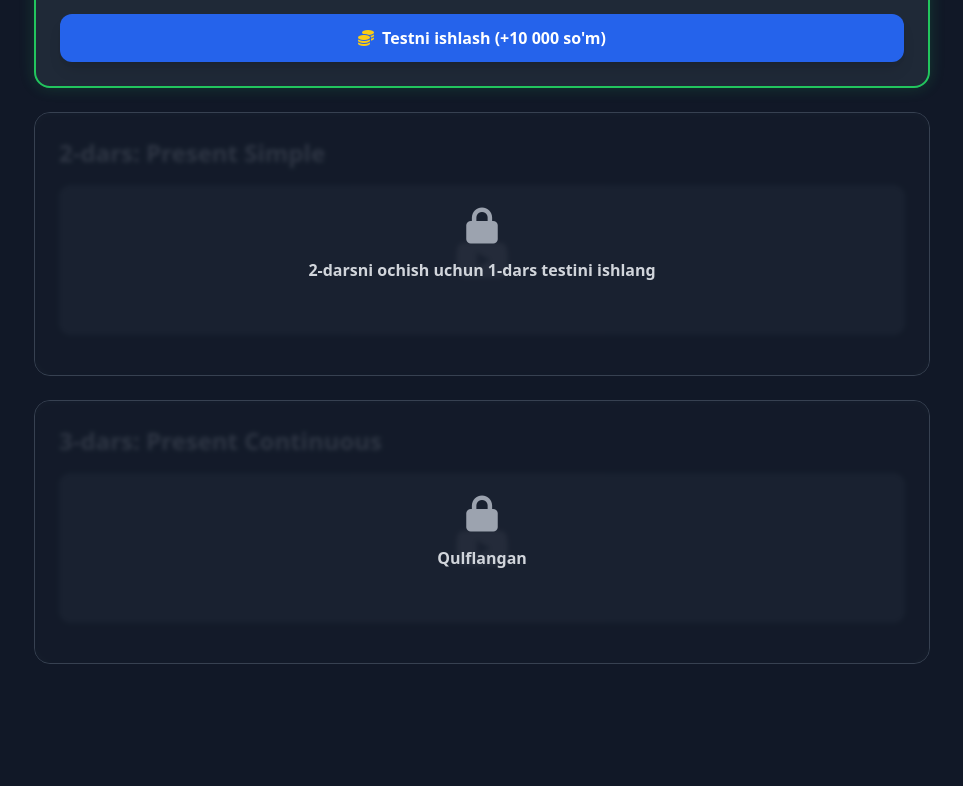
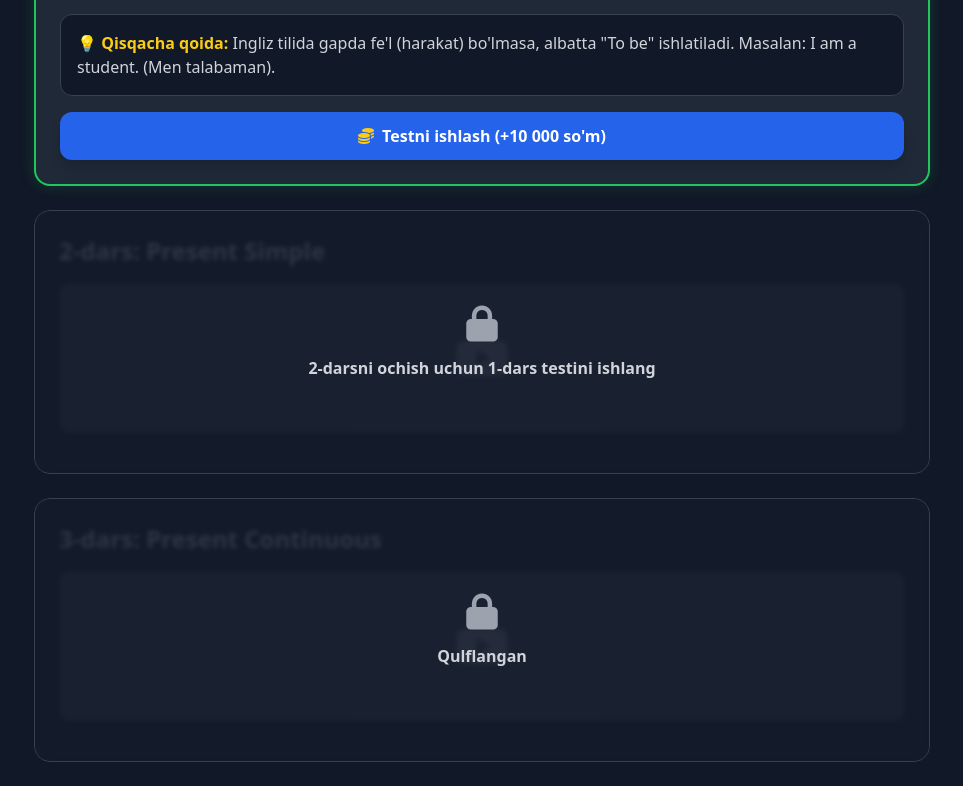
Before and after one commit to rajabboyegamov4-ui/ielts-learning, a FastAPI app: page /grammar in a window 1280 px wide. Shown: the part 640-1426 px from the top of the page, without its empty margins (158-1121 px from the left). Before the commit the page ends 1304 px from the top, so only its background shows below. Run offline with FastAPI, Linux system fonts and the light colour scheme; some libraries are stand-ins or nearby versions.

Commit message:
Update grammar.html

```diff
--- a/templates/grammar.html
+++ b/templates/grammar.html
@@ -31,11 +31,17 @@
                     </span>
                 </div>
 
-                <!-- Ibrat Farzandlari 1-dars YouTube Iframe -->
+                <!-- Ibrat Farzandlari 1-dars YouTube Iframe (To'g'rilandi) -->
                 <div class="aspect-w-16 aspect-h-9 mb-4">
-                    <iframe class="w-full h-[400px] rounded-xl" src="https://www.youtube.com/embed/Pj15x9F5F8c" title="Ibrat Farzandlari Ingliz tili 1-dars" frameborder="0" allowfullscreen></iframe>
+                    <iframe class="w-full h-[400px] rounded-xl" src="https://www.youtube.com/embed/n-uTwzzVnsg" title="Ibrat Farzandlari Ingliz tili 1-dars" frameborder="0" allowfullscreen></iframe>
                 </div>
 
+                <!-- Qisqacha qoida -->
+                <div class="bg-gray-900 p-4 rounded-xl border border-gray-700 mb-4">
+                    <p class="text-gray-300"><span class="text-yellow-400 font-bold">💡 Qisqacha qoida:</span> Ingliz tilida gapda fe'l (harakat) bo'lmasa, albatta "To be" ishlatiladi. Masalan: I am a student. (Men talabaman).</p>
+                </div>
+
+                <!-- Test tugmasi -->
                 <button class="w-full bg-blue-600 hover:bg-blue-700 text-white font-bold py-3 px-6 rounded-xl transition-all shadow-lg flex items-center justify-center gap-2">
                     <i class="fa-solid fa-coins text-yellow-400"></i> Testni ishlash (+10 000 so'm)
                 </button>
```
